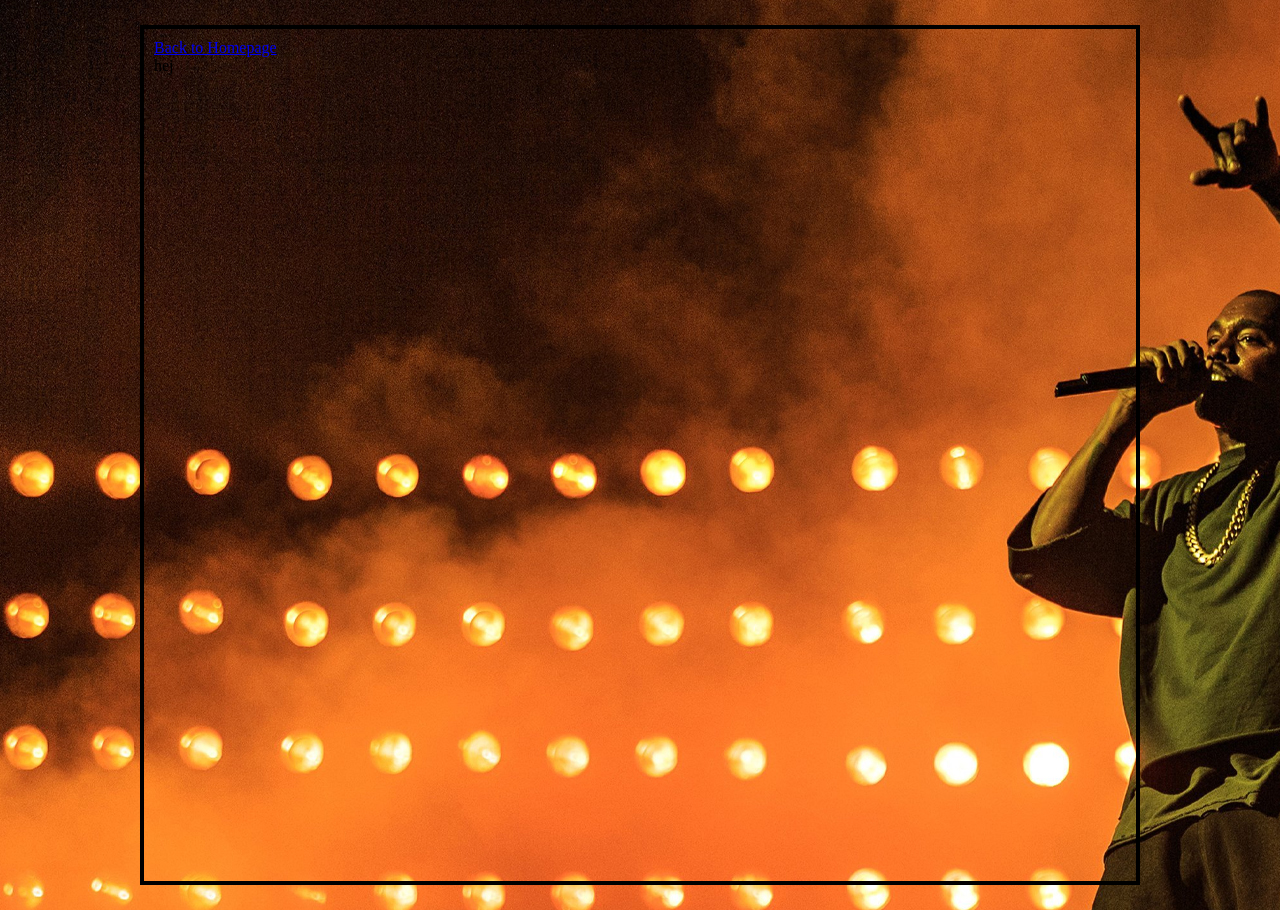
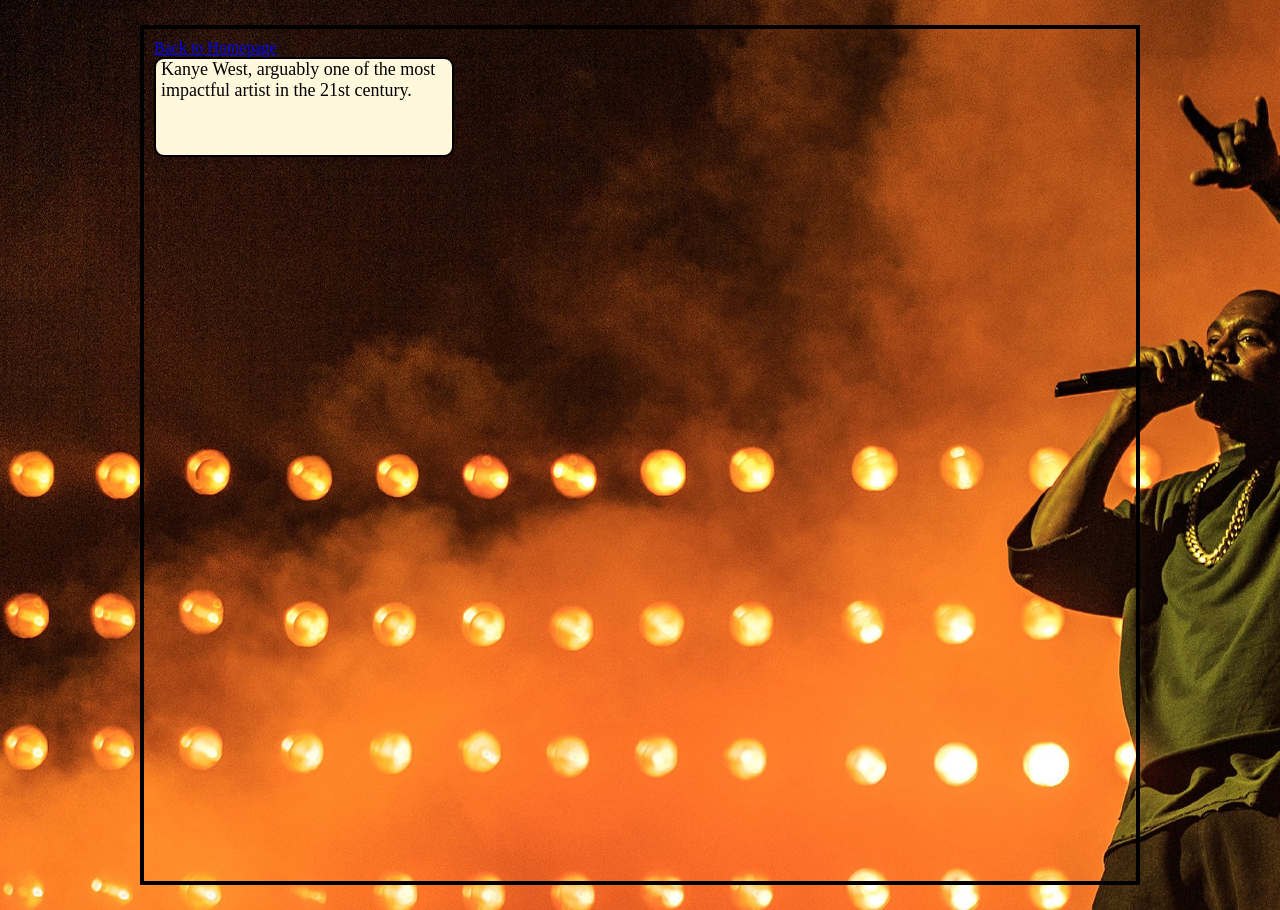
Before and after one commit to alex4ahl/hemsida-copy, a plain HTML site: page kanye/kanye.html in a window 1280 px wide. Drawn offline with Linux system fonts and the light colour scheme.

Commit message:
first commit

```diff
--- a/kanye/kanye.css
+++ b/kanye/kanye.css
@@ -15,6 +15,14 @@ body {
 .firstkanye {
   width: 300px;
   height: 100px;
-  border: solid 4px black;
-  border: 10px;
+  border: solid 2px black;
+  border-radius: 10px;
+  color: black;
+  background-color: cornsilk;
+  font-size: large;
 }
+p {
+    margin-left: 5px;
+    font-family: 'Times New Roman', Times, serif;
+    margin-right: 5px;
+}
--- a/kanye/kanye.html
+++ b/kanye/kanye.html
@@ -11,9 +11,9 @@
   </head>
   <body>
     <div class="kanyemain">
-      <a href="/main/index.html">Back to Homepage</a>
+      <a href="/index.html">Back to Homepage</a>
       <div class="firstkanye">
-<p>hej</p>
+<p>Kanye West, arguably one of the most impactful artist in the 21st century.</p>
       </div>
     </div>
   </body>
```
Also changed, not shown: index.html (renamed from main/index.html, +2 -2 lines).
